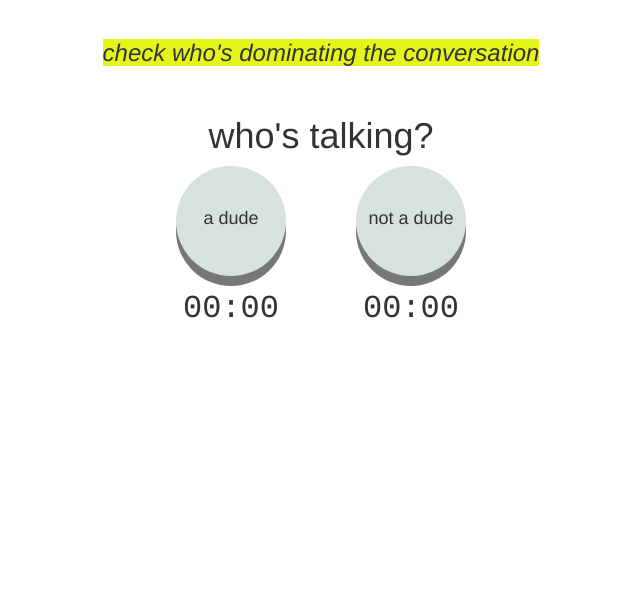
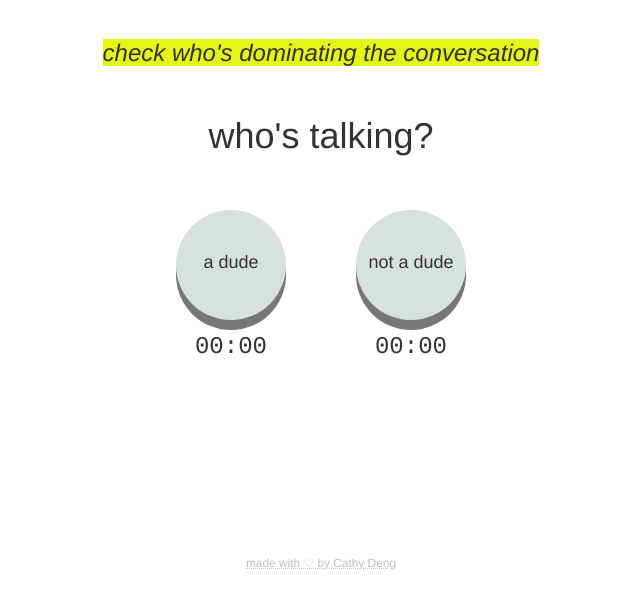
Before and after one commit to cathydeng/are-men-talking-too-much, a Jekyll site: the page built from index.html, in a window 1280 px wide. Shown: the top 609 px of the page, without its empty margins (319-959 px from the left). Built offline with Jekyll 4.4.1, drawn with Linux system fonts in a browser that asks for light colours.

Commit message:
finishing touches

```diff
--- a/css/custom.css
+++ b/css/custom.css
@@ -9,11 +9,16 @@ body {
 
 .highlight {
 	background-color: #E4F518;
-	font-style: italic;
+}
+a.muted-link, a.muted-link:active, a.muted-link:hover {
+	text-decoration: underline;
+	text-decoration-style: dotted;
+	color: #BBC2BE;
 }
 
+
 #dude-display, #not-dude-display {
-	font-size: 32px;
+	font-size: 24px;
 	font-family: "Courier", sans-serif;
 }
 
@@ -44,3 +49,9 @@ body {
 	margin-top: 10px;
 	margin-bottom: 0px;
 }
+
+#ans {
+	font-size: 24px;
+	font-family: "Courier", sans-serif;
+	color: #BBC2BE;
+}
--- a/index.html
+++ b/index.html
@@ -11,10 +11,11 @@ title: Are men talking too much?
 
           <div class="col-sm-8 col-sm-offset-2 center">
             <br/>
-            <h3><span class="highlight">check who's dominating the conversation</span></h3>
+            <h3><span class="highlight"><i>check who's dominating the conversation</i></span></h3>
             <br/>
 
             <h1>who's talking?</h1>
+            <p id="ans">&nbsp;</p>
 
             <div class="row-fluid" id="button-div">
               <div class="col-xs-6">
@@ -26,6 +27,10 @@ title: Are men talking too much?
                 <p id="not-dude-display">00:00</p>
               </div>
             </div>
+            <div class="clearfix"></div>
+
+            <br/><br/><br/><br/><br/><br/><br/><br/><br/>
+            <p class="small"><a class="muted-link" href="https://github.com/cathydeng/are-men-talking-too-much">made with ♡ by Cathy Deng</a></p>
 
 
           </div>
```
Also changed, not shown: other parts of index.html (+9 -0 lines).
